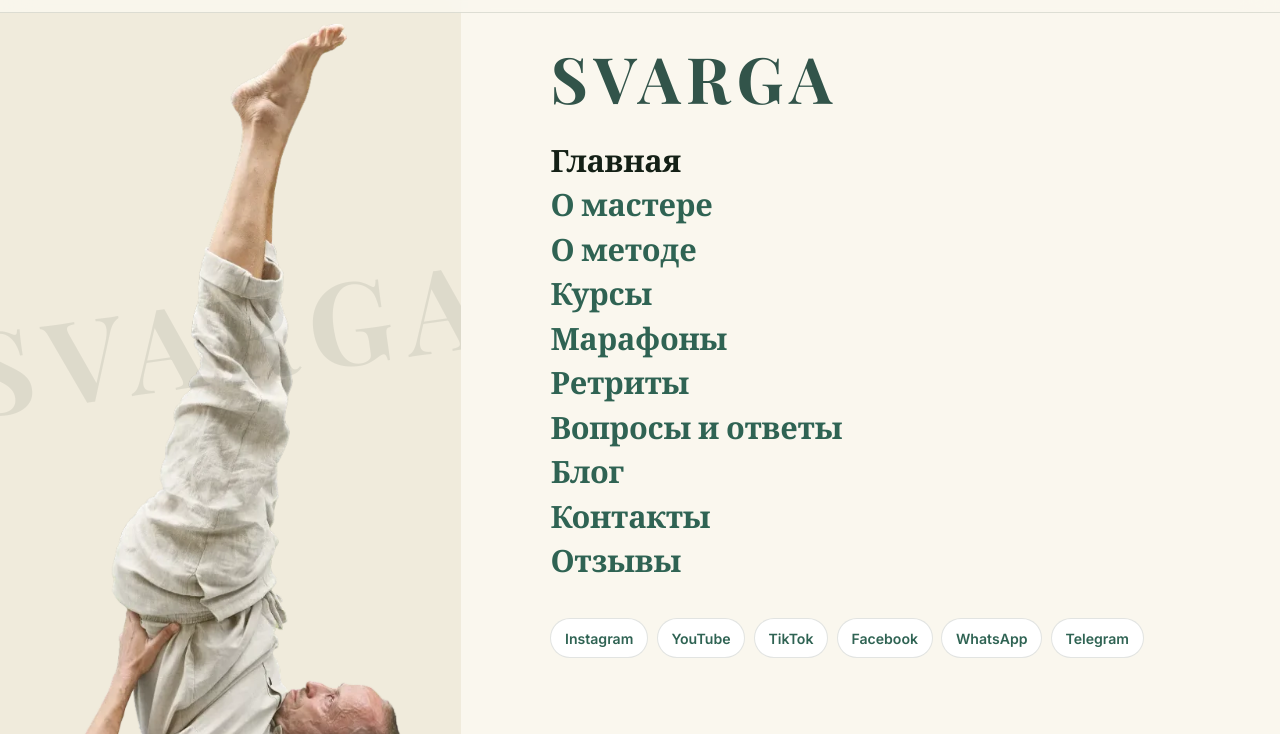
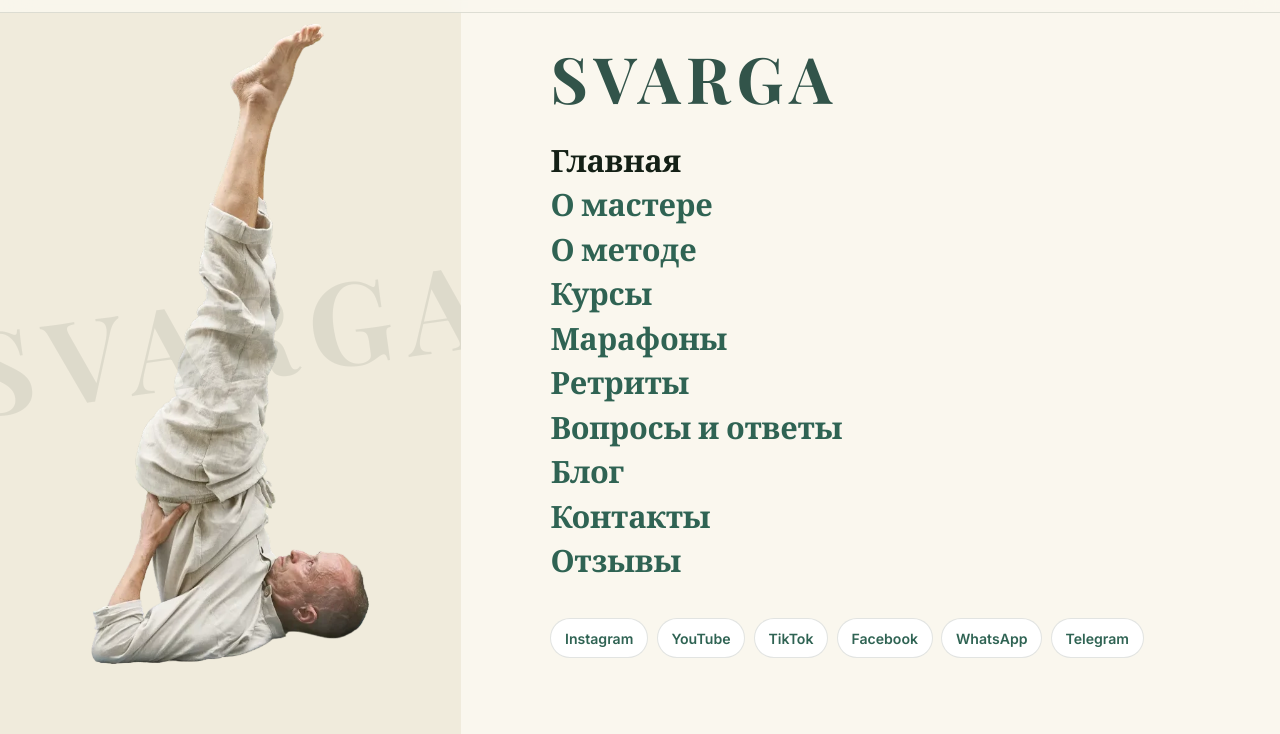
Before and after one commit to mosheostro/Svarga-OM, a website built with Vite: page index.html in a window 1280 px wide. Both pictures are taken after a click on the button "Открыть меню". Shown: the part 66-800 px from the top of the page. Built offline with nearby package versions, Linux system fonts and the light colour scheme; a web font is replaced by a local one.

Commit message:
fix(drawer): shrink and center shoulder stand image so both feet and head fit
Image now uses width 88% and height calc(100% - 160px) with center
positioning so the full figure fits between header and footer with
breathing room on top and bottom.

```diff
--- a/src/styles/main.css
+++ b/src/styles/main.css
@@ -395,20 +395,17 @@ body.has-menu-open .drawer {
   background: var(--bg-muted);
   overflow: hidden;
   position: relative;
-  display: flex;
-  align-items: flex-end;
-  justify-content: center;
-  padding-top: 90px;
-  padding-bottom: 2rem;
 }
 
 .drawer-image img {
-  width: 100%;
-  height: 100%;
+  width: 88%;
+  height: calc(100% - 160px);
   object-fit: contain;
-  object-position: center bottom;
+  object-position: center center;
   position: absolute;
-  inset: 90px 0 0;
+  top: 90px;
+  left: 50%;
+  transform: translateX(-50%);
 }
 
 .drawer-watermark {
```
